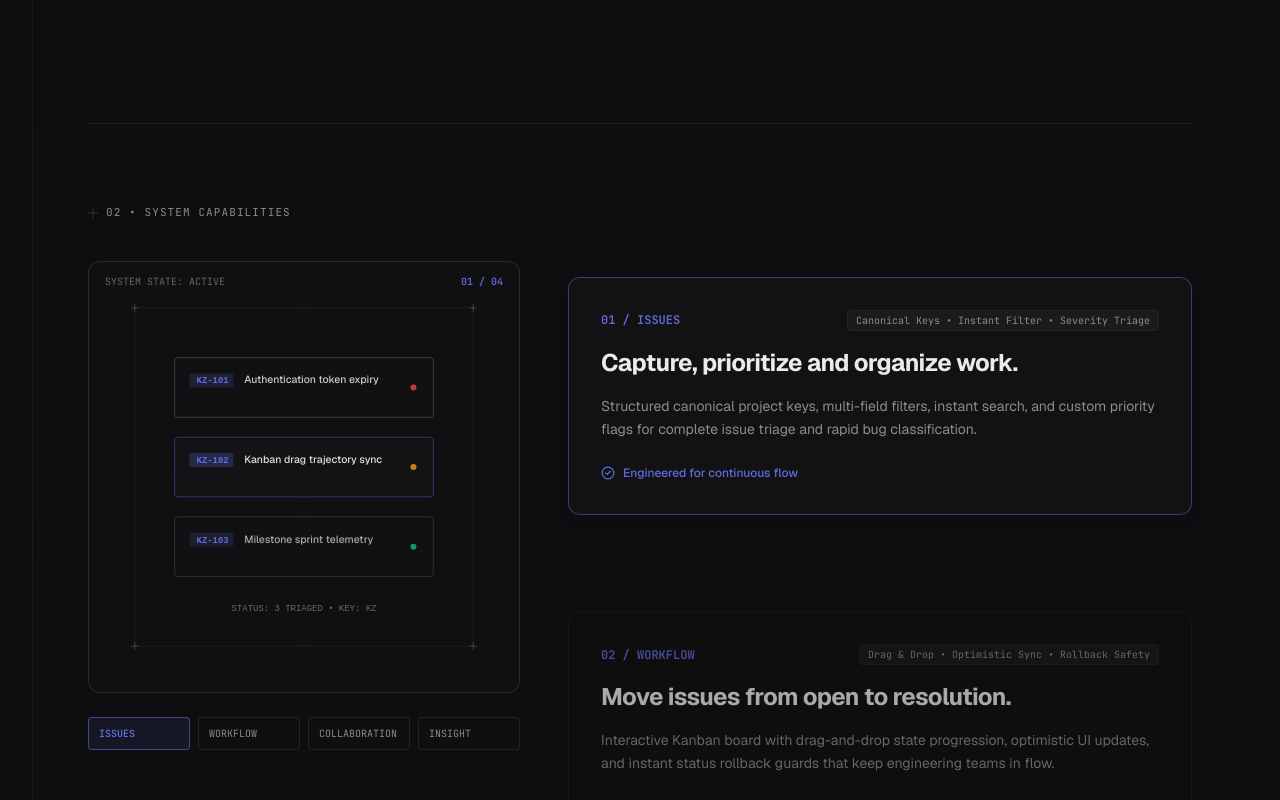
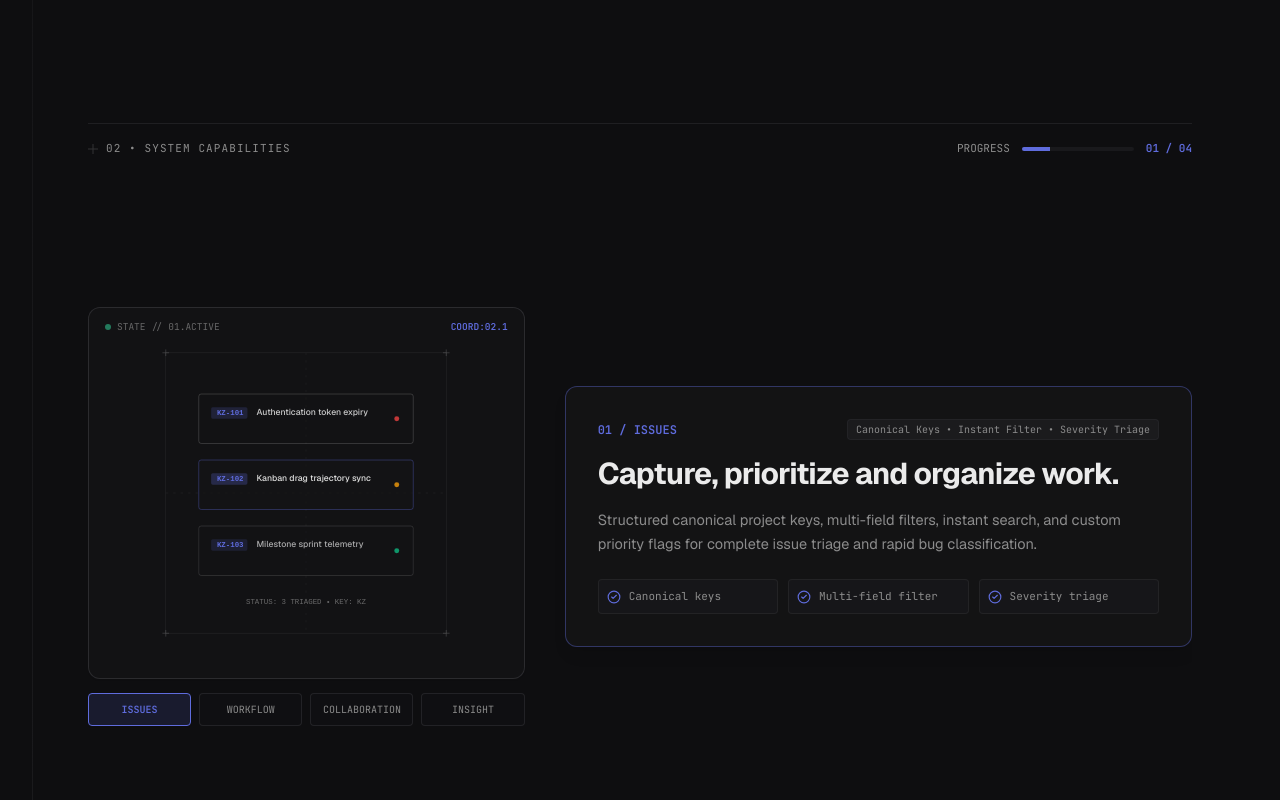
Before and after one commit to synapse-93/Bugzilla, a React (Vite) app in the folder frontend/: page / in a window 1280 px wide. Shown: the part 1740-2540 px from the top of the page. Built offline with nearby package versions, Linux system fonts and the light colour scheme; no server answers.

Commit message:
performance upgrades package 3 ig

```diff
--- a/frontend/src/components/LandingPage.tsx
+++ b/frontend/src/components/LandingPage.tsx
@@ -22,6 +22,7 @@ const CAPABILITIES = [
     description:
       'Structured canonical project keys, multi-field filters, instant search, and custom priority flags for complete issue triage and rapid bug classification.',
     detail: 'Canonical Keys • Instant Filter • Severity Triage',
+    bullets: ['Canonical keys', 'Multi-field filter', 'Severity triage'],
   },
   {
     id: 1,
@@ -30,6 +31,7 @@ const CAPABILITIES = [
     description:
       'Interactive Kanban board with drag-and-drop state progression, optimistic UI updates, and instant status rollback guards that keep engineering teams in flow.',
     detail: 'Drag & Drop • Optimistic Sync • Rollback Safety',
+    bullets: ['Interactive Kanban', 'Optimistic updates', 'Rollback guards'],
   },
   {
     id: 2,
@@ -38,6 +40,7 @@ const CAPABILITIES = [
     description:
       'Full discussion threads with Markdown editing, role-based project permissions, synchronous audit updates, and in-app developer talent discovery.',
     detail: 'Markdown Threads • Role Access • Team Discovery',
+    bullets: ['Markdown discussions', 'Role-based access', 'Developer discovery'],
   },
   {
     id: 3,
@@ -46,6 +49,7 @@ const CAPABILITIES = [
     description:
       'Live audit streams, real resolution velocity, milestone target deadlines, and comprehensive telemetry for complete project execution clarity.',
     detail: 'Velocity Telemetry • Milestone Deadlines • Audit Trail',
+    bullets: ['Velocity telemetry', 'Milestone targets', 'Live audit stream'],
   },
 ]
 
@@ -54,12 +58,7 @@ export function LandingPage({ onOpenAuth }: LandingPageProps) {
   const [activeStage, setActiveStage] = useState(0)
   const [prefersReducedMotion, setPrefersReducedMotion] = useState(false)
 
-  const stageRefs = [
-    useRef<HTMLDivElement>(null),
-    useRef<HTMLDivElement>(null),
-    useRef<HTMLDivElement>(null),
-    useRef<HTMLDivElement>(null),
-  ]
+  const capabilitiesRef = useRef<HTMLDivElement>(null)
 
   useEffect(() => {
     // Check reduced motion
@@ -68,15 +67,37 @@ export function LandingPage({ onOpenAuth }: LandingPageProps) {
     const handleMotionChange = (e: MediaQueryListEvent) => setPrefersReducedMotion(e.matches)
     mediaQuery.addEventListener('change', handleMotionChange)
 
-    // Scroll listener for hero choreography
+    // Scroll listener for hero & capabilities choreography
     let ticking = false
     const handleScroll = () => {
       if (!ticking) {
         window.requestAnimationFrame(() => {
           const scrollY = window.scrollY
           const heroHeight = Math.max(window.innerHeight * 0.7, 400)
-          const progress = Math.min(1, Math.max(0, scrollY / heroHeight))
-          setHeroProgress(progress)
+          setHeroProgress(Math.min(1, Math.max(0, scrollY / heroHeight)))
+
+          if (capabilitiesRef.current) {
+            const rect = capabilitiesRef.current.getBoundingClientRect()
+            const totalDistance = capabilitiesRef.current.offsetHeight - window.innerHeight
+            if (totalDistance > 0) {
+              const rawProgress = -rect.top / totalDistance
+              const clamped = Math.max(0, Math.min(1, rawProgress))
+
+              // Map clamped progress (0 to 1) into 4 discrete stages (0, 1, 2, 3)
+              let stage = 0
+              if (clamped >= 0.75) {
+                stage = 3
+              } else if (clamped >= 0.50) {
+                stage = 2
+              } else if (clamped >= 0.25) {
+                stage = 1
+              } else {
+                stage = 0
+              }
+              setActiveStage(stage)
+            }
+          }
+
           ticking = false
         })
         ticking = true
@@ -86,40 +107,21 @@ export function LandingPage({ onOpenAuth }: LandingPageProps) {
     window.addEventListener('scroll', handleScroll, { passive: true })
     handleScroll()
 
-    // Intersection observer for capabilities storytelling
-    const observer = new IntersectionObserver(
-      (entries) => {
-        entries.forEach((entry) => {
-          if (entry.isIntersecting) {
-            const index = Number(entry.target.getAttribute('data-stage-index'))
-            if (!isNaN(index)) {
-              setActiveStage(index)
-            }
-          }
-        })
-      },
-      {
-        rootMargin: '-20% 0px -40% 0px',
-        threshold: 0.2,
-      }
-    )
-
-    stageRefs.forEach((ref) => {
-      if (ref.current) observer.observe(ref.current)
-    })
-
     return () => {
       mediaQuery.removeEventListener('change', handleMotionChange)
       window.removeEventListener('scroll', handleScroll)
-      observer.disconnect()
     }
   }, [])
 
-  const scrollToStage = (index: number) => {
-    const el = stageRefs[index]?.current
-    if (el) {
-      el.scrollIntoView({ behavior: 'smooth', block: 'center' })
-    }
+  const scrollToStage = (stageIndex: number) => {
+    if (!capabilitiesRef.current) return
+    const rect = capabilitiesRef.current.getBoundingClientRect()
+    const scrollTop = window.scrollY + rect.top
+    const totalDistance = capabilitiesRef.current.offsetHeight - window.innerHeight
+    const stageFractions = [0.08, 0.38, 0.68, 0.95]
+    const fraction = stageFractions[stageIndex] ?? (stageIndex / 3)
+    const targetY = scrollTop + fraction * totalDistance
+    window.scrollTo({ top: targetY, behavior: 'smooth' })
   }
 
   // Hero transform styles based on scroll
@@ -283,28 +285,48 @@ export function LandingPage({ onOpenAuth }: LandingPageProps) {
           </div>
         </section>
 
-        {/* SECTION 4: PINNED STORYTELLING CAPABILITIES */}
-        <section className="border-t border-border/50 pt-16 sm:pt-20">
-          <div className="flex items-center gap-2 font-mono text-[11px] text-muted-foreground uppercase tracking-widest mb-10">
+        {/* SECTION 4: PINNED CONTINUOUS STORYTELLING CAPABILITIES */}
+        <section
+          ref={capabilitiesRef}
+          className="relative border-t border-border/50 h-[340vh]"
+        >
+          <div className="sticky top-14 h-[calc(100vh-3.5rem)] flex flex-col justify-center w-full overflow-hidden py-4">
+            {/* Stage Header with live telemetry progress rail */}
+            <div className="flex items-center justify-between gap-4 mb-6 shrink-0">
+              <div className="flex items-center gap-2 font-mono text-[11px] text-muted-foreground uppercase tracking-widest">
                 <SectionCrosshair />
                 <span>02 • System Capabilities</span>
               </div>
-
-          <div className="grid grid-cols-1 lg:grid-cols-12 gap-10 lg:gap-12 items-start relative">
-            {/* Left Column: Pinned Story Visual & Active Indicator */}
-            <div className="lg:col-span-5 lg:sticky lg:top-24 flex flex-col space-y-6">
-              <div className="p-4 rounded-xl border border-border/80 bg-card/40 flex flex-col items-center justify-center min-h-[340px] sm:min-h-[380px] shadow-sm relative overflow-hidden">
-                <DynamicCapabilityArt activeStage={activeStage} className="w-full max-w-[340px]" />
-                <div className="absolute top-3 left-4 font-mono text-[10px] text-muted-foreground/70">
-                  SYSTEM STATE: ACTIVE
+              <div className="flex items-center gap-3 font-mono text-[11px]">
+                <span className="text-muted-foreground hidden sm:inline">PROGRESS</span>
+                <div className="w-24 sm:w-28 h-1 bg-muted/60 rounded-full overflow-hidden">
+                  <div
+                    className="h-full bg-primary transition-all duration-300 ease-out"
+                    style={{ width: `${Math.round(((activeStage + 1) / 4) * 100)}%` }}
+                  />
                 </div>
-                <div className="absolute top-3 right-4 font-mono text-[10px] text-primary font-semibold">
-                  0{activeStage + 1} / 04
+                <span className="text-primary font-bold">0{activeStage + 1} / 04</span>
               </div>
             </div>
 
-              {/* Step Navigation Dots / Indicators */}
-              <div className="grid grid-cols-4 gap-2">
+            {/* Two-Column Grid: Visual Anchor & Stage Content */}
+            <div className="grid grid-cols-1 lg:grid-cols-12 gap-6 lg:gap-10 items-center w-full flex-1 min-h-0">
+              {/* Left Column: Pinned Dynamic Abstract Geometry & Stage Navigation */}
+              <div className="lg:col-span-5 flex flex-col space-y-3.5">
+                {/* Dynamic Architectural Visual Module */}
+                <div className="p-4 sm:p-5 rounded-xl border border-border/80 bg-card/60 flex flex-col items-center justify-center min-h-[260px] sm:min-h-[320px] shadow-sm relative overflow-hidden backdrop-blur-sm">
+                  <DynamicCapabilityArt activeStage={activeStage} className="w-full max-w-[300px] sm:max-w-[330px]" />
+                  <div className="absolute top-3 left-4 font-mono text-[9.5px] text-muted-foreground/70 flex items-center gap-1.5">
+                    <span className="h-1.5 w-1.5 rounded-full bg-emerald-400 animate-pulse" />
+                    <span>STATE // 0{activeStage + 1}.ACTIVE</span>
+                  </div>
+                  <div className="absolute top-3 right-4 font-mono text-[9.5px] text-primary font-semibold">
+                    COORD:02.{activeStage + 1}
+                  </div>
+                </div>
+
+                {/* Anchored Navigation Tabs */}
+                <div className="grid grid-cols-4 gap-1.5 sm:gap-2">
                   {CAPABILITIES.map((cap) => {
                     const isActive = activeStage === cap.id
                     return (
@@ -312,10 +334,10 @@ export function LandingPage({ onOpenAuth }: LandingPageProps) {
                         key={cap.id}
                         type="button"
                         onClick={() => scrollToStage(cap.id)}
-                      className={`py-2 px-2.5 rounded border text-left font-mono text-[10px] transition-all cursor-pointer ${
+                        className={`py-2 px-1.5 sm:px-2 rounded border text-center font-mono text-[10px] transition-all cursor-pointer select-none ${
                           isActive
-                          ? 'border-primary/60 bg-primary/10 text-primary font-semibold'
-                          : 'border-border/60 bg-card/20 text-muted-foreground hover:border-border hover:text-foreground'
+                            ? 'border-primary bg-primary/15 text-primary font-bold shadow-sm'
+                            : 'border-border/60 bg-card/30 text-muted-foreground hover:border-border hover:text-foreground'
                         }`}
                       >
                         <div className="truncate">{cap.tag.split(' / ')[1]}</div>
@@ -325,22 +347,20 @@ export function LandingPage({ onOpenAuth }: LandingPageProps) {
                 </div>
               </div>
 
-            {/* Right Column: Narrative Story Scroll Track */}
-            <div className="lg:col-span-7 flex flex-col space-y-16 sm:space-y-24 py-4">
-              {CAPABILITIES.map((cap, idx) => {
+              {/* Right Column: Progressive Content Cross-Fading */}
+              <div className="lg:col-span-7 relative min-h-[280px] sm:min-h-[340px] flex items-center">
+                {CAPABILITIES.map((cap) => {
                   const isActive = activeStage === cap.id
                   return (
                     <div
                       key={cap.id}
-                    ref={stageRefs[idx]}
-                    data-stage-index={cap.id}
-                    className={`p-6 sm:p-8 rounded-xl border transition-all duration-500 space-y-4 scroll-mt-28 ${
+                      className={`w-full p-6 sm:p-8 rounded-xl border space-y-4 transition-all duration-500 ease-out ${
                         isActive
-                        ? 'border-primary/50 bg-card/60 shadow-lg'
-                        : 'border-border/40 bg-card/10 opacity-70 hover:opacity-90'
+                          ? 'opacity-100 translate-y-0 scale-100 pointer-events-auto border-primary/40 bg-card/70 shadow-lg relative'
+                          : 'opacity-0 translate-y-6 scale-[0.97] pointer-events-none absolute inset-0'
                       }`}
                     >
-                    <div className="flex items-center justify-between gap-2">
+                      <div className="flex items-center justify-between gap-2 flex-wrap">
                         <span className="font-mono text-[12px] font-semibold text-primary">
                           {cap.tag}
                         </span>
@@ -349,21 +369,30 @@ export function LandingPage({ onOpenAuth }: LandingPageProps) {
                         </span>
                       </div>
 
-                    <h3 className="text-xl sm:text-2xl font-bold tracking-tight text-foreground">
+                      <h3 className="text-2xl sm:text-3xl font-bold tracking-tight text-foreground leading-tight">
                         {cap.title}
                       </h3>
 
-                    <p className="text-[14px] text-muted-foreground leading-relaxed">
+                      <p className="text-[13.5px] sm:text-[14.5px] text-muted-foreground leading-relaxed">
                         {cap.description}
                       </p>
 
-                    <div className="pt-2 flex items-center gap-2 text-[12px] text-primary font-medium">
-                      <CheckCircle2 className="h-3.5 w-3.5" />
-                      <span>Engineered for continuous flow</span>
+                      {/* Technical Feature Chips */}
+                      <div className="grid grid-cols-1 sm:grid-cols-3 gap-2.5 pt-2">
+                        {cap.bullets.map((b, bIdx) => (
+                          <div
+                            key={bIdx}
+                            className="flex items-center gap-2 p-2 rounded bg-muted/30 border border-border/50 text-[11px] font-mono text-muted-foreground"
+                          >
+                            <CheckCircle2 className="h-3.5 w-3.5 text-primary shrink-0" />
+                            <span className="truncate">{b}</span>
+                          </div>
+                        ))}
                       </div>
                     </div>
                   )
                 })}
+              </div>
             </div>
           </div>
         </section>
```
Lines whose indentation alone changed are shown as unchanged.
